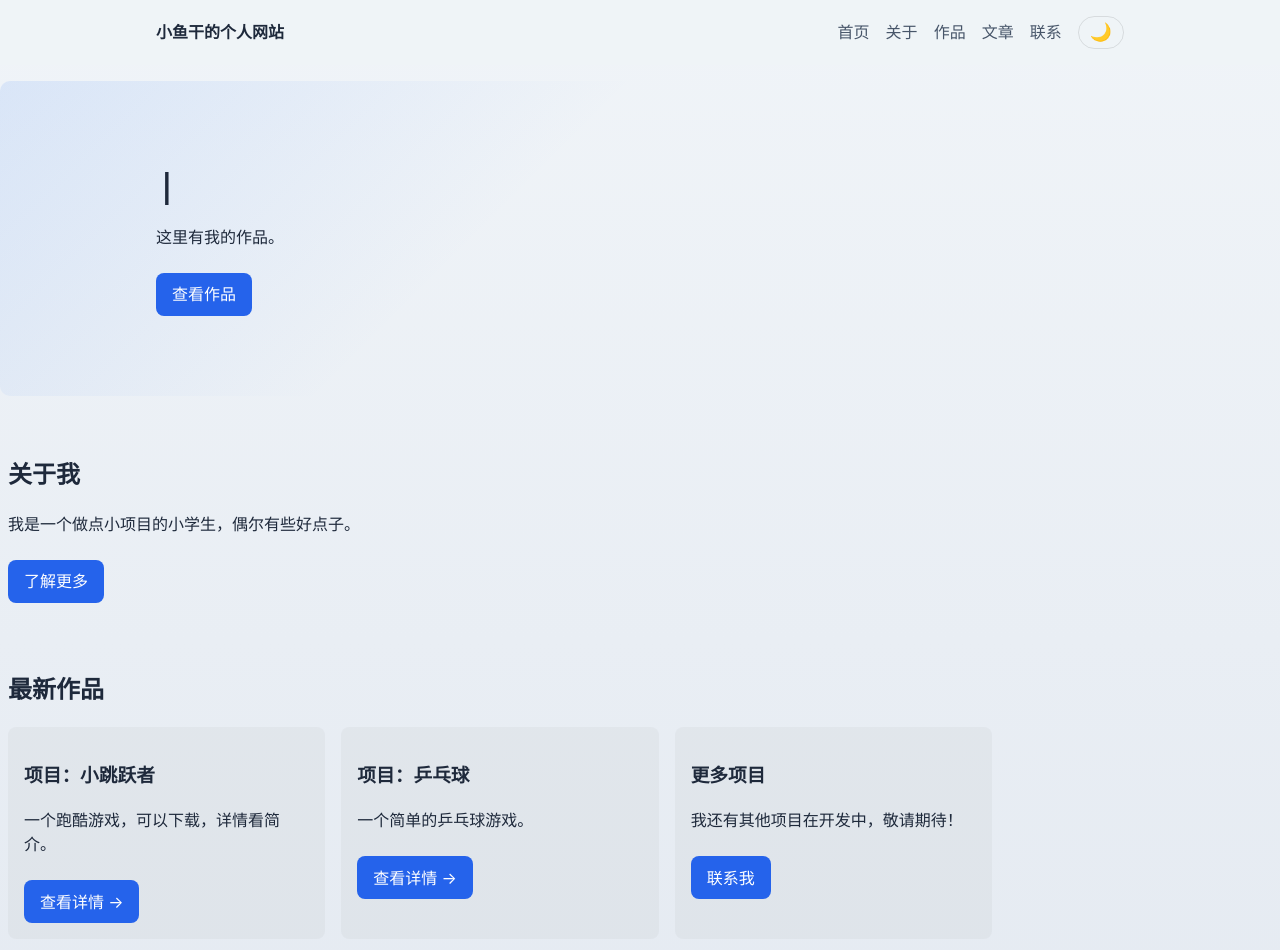
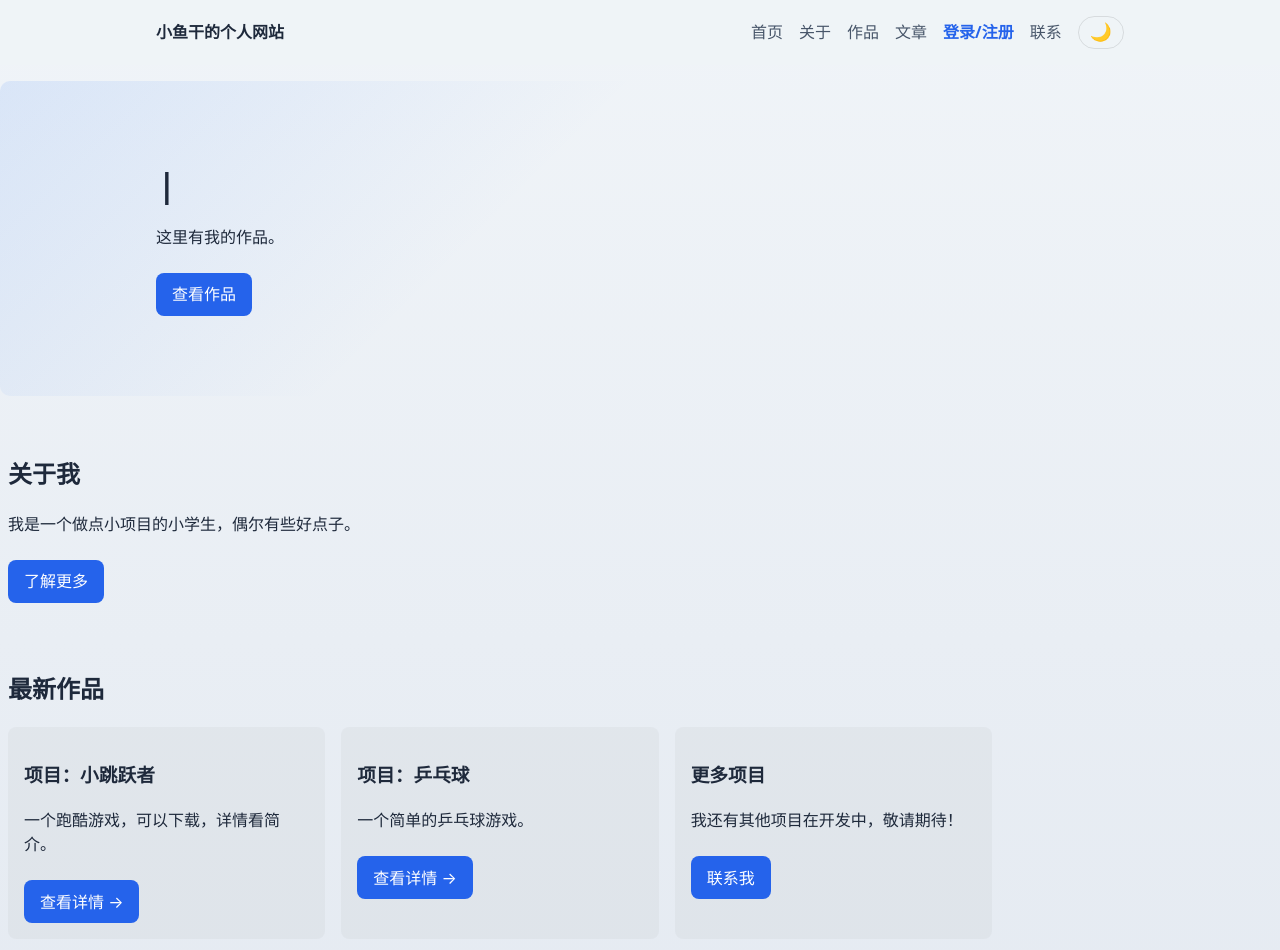
Before and after one commit to xiaoyugan-yu/xiaoyugan, a plain HTML site: page index.html in a window 1280 px wide. Shown: the top 950 px of the page. Drawn offline with Linux system fonts and the light colour scheme.

Commit message:
Add login/register link to navigation
Signed-off-by: fish <257456407+xiaoyugan-yu@users.noreply.github.com>

```diff
--- a/index.html
+++ b/index.html
@@ -18,6 +18,7 @@
   <a href="about.html">关于</a>
   <a href="works.html">作品</a>
   <a href="articles.html">文章</a>
+  <a href="account.html" style="color: var(--accent); font-weight: bold;">登录/注册</a>
   <a href="contact.html">联系</a>
   <button id="themeToggle" class="theme-toggle">🌙</button>
 </nav>
```
